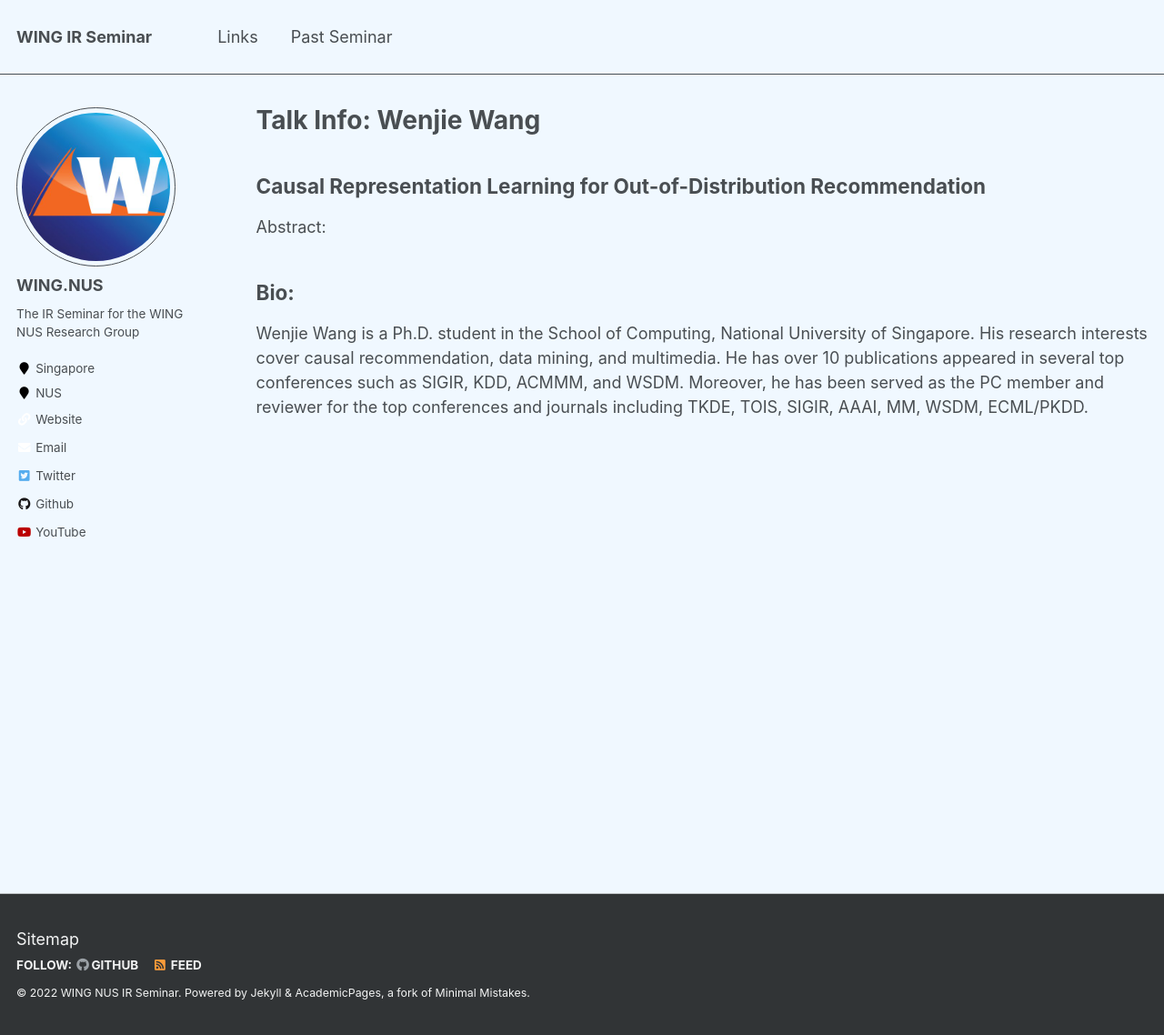
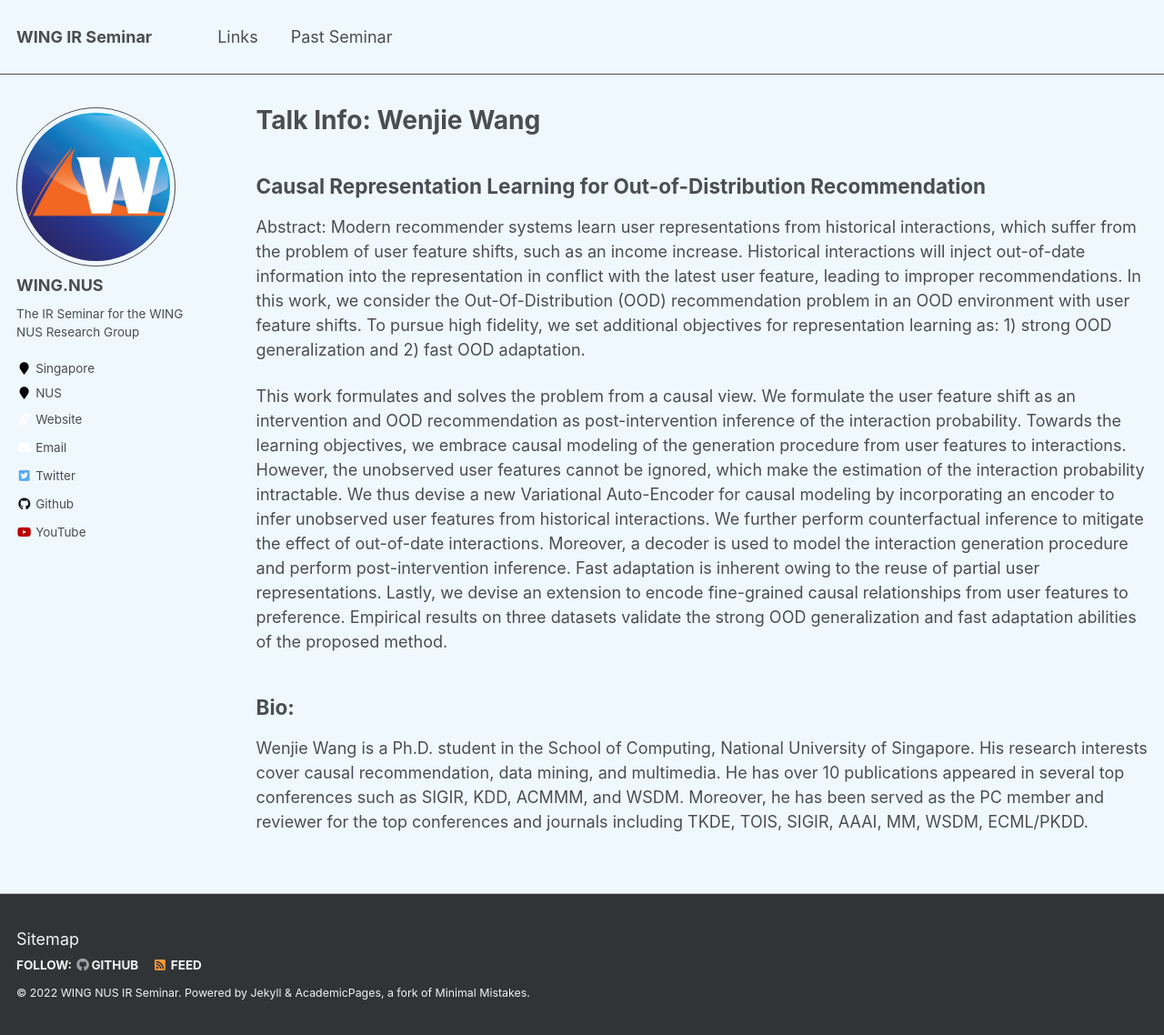
Before and after one commit to WING-NUS/ir-seminar, a Jekyll site: the page built from _pages/speaker-wenjie.md, in a window 1280 px wide and 1138 px high. Shown: the whole window at 91% size. Built offline with Jekyll 4.4.1, drawn with Linux system fonts in a browser that asks for light colours.

Commit message:
Update speaker-wenjie.md

```diff
--- a/_pages/speaker-wenjie.md
+++ b/_pages/speaker-wenjie.md
@@ -7,7 +7,9 @@ author_profile: true
 
 ## Causal Representation Learning for Out-of-Distribution Recommendation
 
-Abstract:
+Abstract: Modern recommender systems learn user representations from historical interactions, which suffer from the problem of user feature shifts, such as an income increase. Historical interactions will inject out-of-date information into the representation in conflict with the latest user feature, leading to improper recommendations. In this work, we consider the Out-Of-Distribution (OOD) recommendation problem in an OOD environment with user feature shifts. To pursue high fidelity, we set additional objectives for representation learning as: 1) strong OOD generalization and 2) fast OOD adaptation.
+
+This work formulates and solves the problem from a causal view. We formulate the user feature shift as an intervention and OOD recommendation as post-intervention inference of the interaction probability. Towards the learning objectives, we embrace causal modeling of the generation procedure from user features to interactions. However, the unobserved user features cannot be ignored, which make the estimation of the interaction probability intractable. We thus devise a new Variational Auto-Encoder for causal modeling by incorporating an encoder to infer unobserved user features from historical interactions. We further perform counterfactual inference to mitigate the effect of out-of-date interactions. Moreover, a decoder is used to model the interaction generation procedure and perform post-intervention inference. Fast adaptation is inherent owing to the reuse of partial user representations. Lastly, we devise an extension to encode fine-grained causal relationships from user features to preference. Empirical results on three datasets validate the strong OOD generalization and fast adaptation abilities of the proposed method.
 
 ## Bio:
 
```
